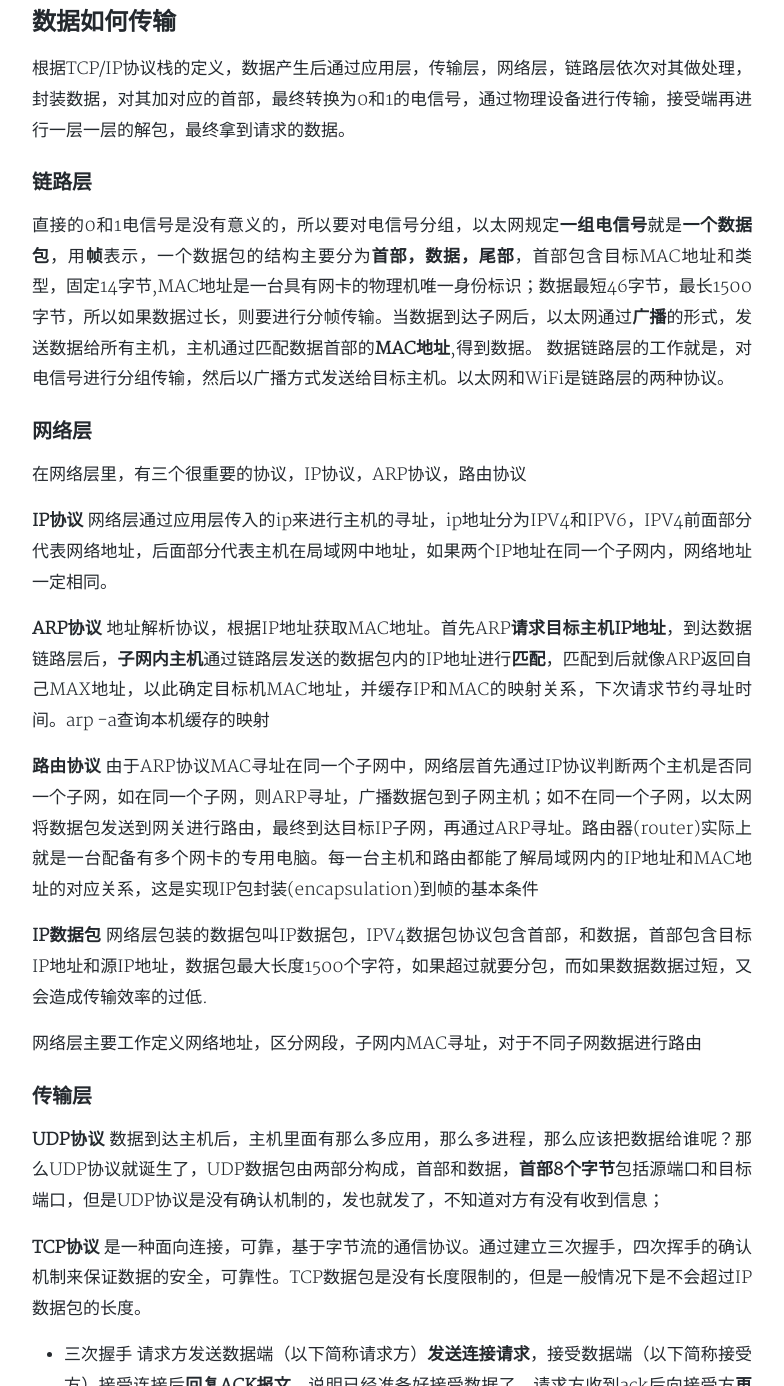
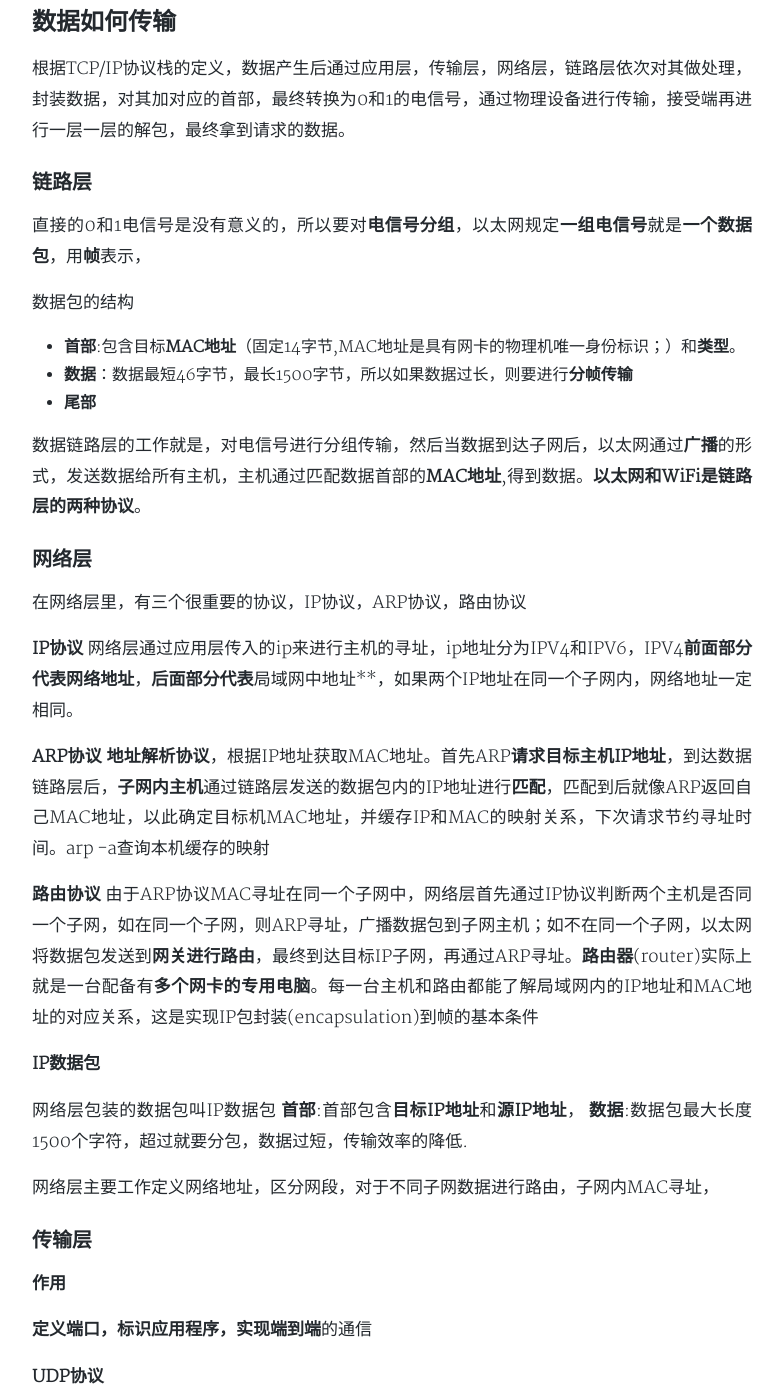
Before and after one commit to gobige/gobige.github.io, a Jekyll site: the page built from _posts/2017-11-5-network.md, in a window 1280 px wide and 1400 px high, scrolled down 1191 px, cut to the strip 14-1400 px from the top of the window. Shown: the whole strip, without its empty margins (248-1032 px from the left). Built offline with Jekyll 4.4.1, drawn with Linux system fonts in a browser that asks for light colours; nearby versions of some CDN libraries; a style sheet for code colours, icons or effects is not loaded; some of the changed text lies outside the part shown.

Commit message:
network proctocol

```diff
--- a/_posts/2017-11-5-network.md
+++ b/_posts/2017-11-5-network.md
@@ -26,43 +26,74 @@
 根据TCP/IP协议栈的定义，数据产生后通过应用层，传输层，网络层，链路层依次对其做处理，封装数据，对其加对应的首部，最终转换为0和1的电信号，通过物理设备进行传输，接受端再进行一层一层的解包，最终拿到请求的数据。
 
 ### 链路层
-直接的0和1电信号是没有意义的，所以要对电信号分组，以太网规定**一组电信号**就是**一个数据包**，用**帧**表示，一个数据包的结构主要分为**首部，数据，尾部**，首部包含目标MAC地址和类型，固定14字节,MAC地址是一台具有网卡的物理机唯一身份标识；数据最短46字节，最长1500字节，所以如果数据过长，则要进行分帧传输。当数据到达子网后，以太网通过**广播**的形式，发送数据给所有主机，主机通过匹配数据首部的**MAC地址**,得到数据。
-数据链路层的工作就是，对电信号进行分组传输，然后以广播方式发送给目标主机。以太网和WiFi是链路层的两种协议。
+直接的0和1电信号是没有意义的，所以要对**电信号分组**，以太网规定**一组电信号**就是**一个数据包**，用**帧**表示，
+
+数据包的结构
+
+- **首部**:包含目标**MAC地址**（固定14字节,MAC地址是具有网卡的物理机唯一身份标识；）和**类型**。
+- **数据**：数据最短46字节，最长1500字节，所以如果数据过长，则要进行**分帧传输**
+- **尾部**
+
+数据链路层的工作就是，对电信号进行分组传输，然后当数据到达子网后，以太网通过**广播**的形式，发送数据给所有主机，主机通过匹配数据首部的**MAC地址**,得到数据。**以太网和WiFi是链路层的两种协议**。
 
 ### 网络层
 在网络层里，有三个很重要的协议，IP协议，ARP协议，路由协议
 
 **IP协议**
-网络层通过应用层传入的ip来进行主机的寻址，ip地址分为IPV4和IPV6，IPV4前面部分代表网络地址，后面部分代表主机在局域网中地址，如果两个IP地址在同一个子网内，网络地址一定相同。
+网络层通过应用层传入的ip来进行主机的寻址，ip地址分为IPV4和IPV6，IPV4**前面部分代表网络地址**，**后面部分代表**局域网中地址**，如果两个IP地址在同一个子网内，网络地址一定相同。
 
 **ARP协议**
-地址解析协议，根据IP地址获取MAC地址。首先ARP**请求目标主机IP地址**，到达数据链路层后，**子网内主机**通过链路层发送的数据包内的IP地址进行**匹配**，匹配到后就像ARP返回自己MAX地址，以此确定目标机MAC地址，并缓存IP和MAC的映射关系，下次请求节约寻址时间。arp -a查询本机缓存的映射
+**地址解析协议**，根据IP地址获取MAC地址。首先ARP**请求目标主机IP地址**，到达数据链路层后，**子网内主机**通过链路层发送的数据包内的IP地址进行**匹配**，匹配到后就像ARP返回自己MAC地址，以此确定目标机MAC地址，并缓存IP和MAC的映射关系，下次请求节约寻址时间。arp -a查询本机缓存的映射
 
 **路由协议**
-由于ARP协议MAC寻址在同一个子网中，网络层首先通过IP协议判断两个主机是否同一个子网，如在同一个子网，则ARP寻址，广播数据包到子网主机；如不在同一个子网，以太网将数据包发送到网关进行路由，最终到达目标IP子网，再通过ARP寻址。路由器(router)实际上就是一台配备有多个网卡的专用电脑。每一台主机和路由都能了解局域网内的IP地址和MAC地址的对应关系，这是实现IP包封装(encapsulation)到帧的基本条件
+由于ARP协议MAC寻址在同一个子网中，网络层首先通过IP协议判断两个主机是否同一个子网，如在同一个子网，则ARP寻址，广播数据包到子网主机；如不在同一个子网，以太网将数据包发送到**网关进行路由**，最终到达目标IP子网，再通过ARP寻址。**路由器**(router)实际上就是一台配备有**多个网卡的专用电脑**。每一台主机和路由都能了解局域网内的IP地址和MAC地址的对应关系，这是实现IP包封装(encapsulation)到帧的基本条件
 
 **IP数据包**
-网络层包装的数据包叫IP数据包，IPV4数据包协议包含首部，和数据，首部包含目标IP地址和源IP地址，数据包最大长度1500个字符，如果超过就要分包，而如果数据数据过短，又会造成传输效率的过低.
 
-网络层主要工作定义网络地址，区分网段，子网内MAC寻址，对于不同子网数据进行路由
+网络层包装的数据包叫IP数据包
+**首部**:首部包含**目标IP地址**和**源IP地址**，
+**数据**:数据包最大长度1500个字符，超过就要分包，数据过短，传输效率的降低.
+
+网络层主要工作定义网络地址，区分网段，对于不同子网数据进行路由，子网内MAC寻址，
 
 ### 传输层
+
+**作用**
+
+**定义端口，标识应用程序，实现端到端**的通信
+
 **UDP协议**
-数据到达主机后，主机里面有那么多应用，那么多进程，那么应该把数据给谁呢？那么UDP协议就诞生了，UDP数据包由两部分构成，首部和数据，**首部8个字节**包括源端口和目标端口，但是UDP协议是没有确认机制的，发也就发了，不知道对方有没有收到信息；
+
+群发数据到主机所有应用中，UDP协议是没有确认机制的
+
+**构成**：
+
+- **首部**：8个字节，**包括源端口和目标端口**
+- **数据**：
 
 **TCP协议**
-是一种面向连接，可靠，基于字节流的通信协议。通过建立三次握手，四次挥手的确认机制来保证数据的安全，可靠性。TCP数据包是没有长度限制的，但是一般情况下是不会超过IP数据包的长度。
 
-- 三次握手 请求方发送数据端（以下简称请求方）**发送连接请求**，接受数据端（以下简称接受方）接受连接后**回复ACK报文**，说明已经准备好接受数据了，请求方收到ack后向接受方**再次发送ACK报文**说明好的我知道你准备好了。那么这样就建立起连接了
+面向连接，**可靠**，基于**字节流**的通信协议。通过建立三次握手，四次挥手的**确认机制**来保证数据的安全，可靠性。TCP数据包是**没有长度限制**的，但是一般情况下是不会超过IP数据包的长度。
 
-- 四次挥手 当请求方数据发送完后，确定要关闭连接时，向接受方**发送FIN报文**，接收方获取到FIN后如果发现还有一部分数据没有传输，则会**回应一个ack**给请求方表示你的ack我收到了，但是请等待我的消息，这时候请求方进入FIN_wAIT状态，当接受方确定数据发送完后，就会**发送FIN报文**，请求方收到后就知道接收方已经准备好关闭连接了，**再次发送ACK消息**，进入TIME_WAIT(如果发送失败则重传)，接收方收到ACK后就断开连接，而请求方等待一段时间后，没有收到回复，那么请求方就关闭连接,
-- 分
+- 三次握手
+	- 请求方发送数据端（以下简称请求方）**发送连接请求**，
+	- 接受数据端（以下简称接受方）接受连接后**回复ACK报文**，说明已经准备好接受数据了，
+	- 请求方收到ack后向接受方**再次发送ACK报文**说明好的我知道你准备好了。那么这样就建立起连接了
 
-传输层主要是定义端口，标识应用程序，实现端到端的通信
+- 四次挥手
+	- 当请求方数据发送完后，确定要关闭连接时，向接受方**发送FIN报文**，
+	- 接收方获取到FIN后如果发现还有一部分数据没有传输，则会**回应一个ack**给请求方表示你的ack我收到了，但是请等待我的消息，
+	- 这时候请求方进入FIN_wAIT状态，当接受方确定数据发送完后，就会**发送FIN报文**，
+	- 请求方收到后就知道接收方已经准备好关闭连接了，**再次发送ACK消息**，进入TIME_WAIT(如果发送失败则重传)，接收方收到ACK后就断开连接，而请求方等待一段时间后，没有收到回复，那么请求方就关闭连接,
 
-**sliding window**：对于发送方来说，滑窗的左侧为已发送并已ACK过的片段序列，滑窗右侧是尚未发送的片段序列。滑窗中的片段(比如片段5，6，7)被发送出去，并等待相应的ACK。如果收到片段5的ACK，滑窗将向右移动。这样，新的片段从右侧进入滑窗内，被发送出去，并进入等待状态。在接收到片段5的ACK之前，滑窗不会移动，即使已经收到了片段6和7的ACK。这样，就保证了滑窗左侧的序列是已经发送的、接收到ACK的、符合顺序的片段序列
+
+
+**sliding window**
+
+对于发送方来说，滑窗的左侧为已发送并已ACK过的片段序列，滑窗右侧是尚未发送的片段序列。滑窗中的片段(比如片段5，6，7)被发送出去，并等待相应的ACK。如果收到片段5的ACK，滑窗将向右移动。这样，新的片段从右侧进入滑窗内，被发送出去，并进入等待状态。在接收到片段5的ACK之前，滑窗不会移动，即使已经收到了片段6和7的ACK。这样，就保证了滑窗左侧的序列是已经发送的、接收到ACK的、符合顺序的片段序列
 
 ### 应用层
-好了，现在数据也被相应的应用程序接受了，是不是就这样完了呢？没有，这样传过来的数据是字节流，是无法识别的。通常需要HTTP,FTP,SMTP等协议转换为能够识别的格式，json,xml等。
 
-应用层工作就是定义数据并按照对应格式进行解析
+将字节流数据通过HTTP,FTP,SMTP等协议转换为能够识别的格式，json,xml等。
+
+应用层工作就是定义数据并按照对应**格式进行解析**
```
Also changed, not shown: _posts/2017-11-1-HTTP-guide.md (+5 -1 lines).
